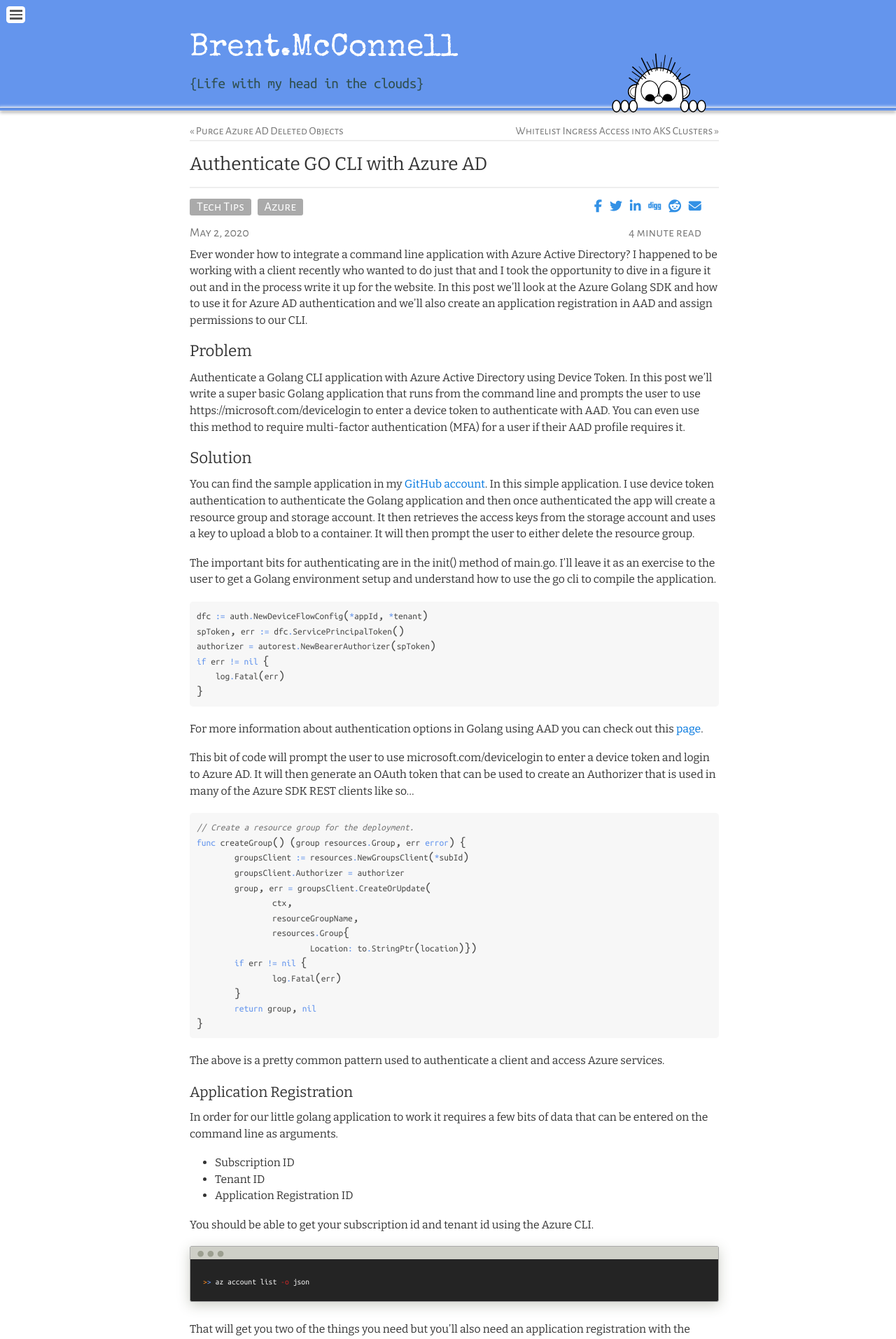
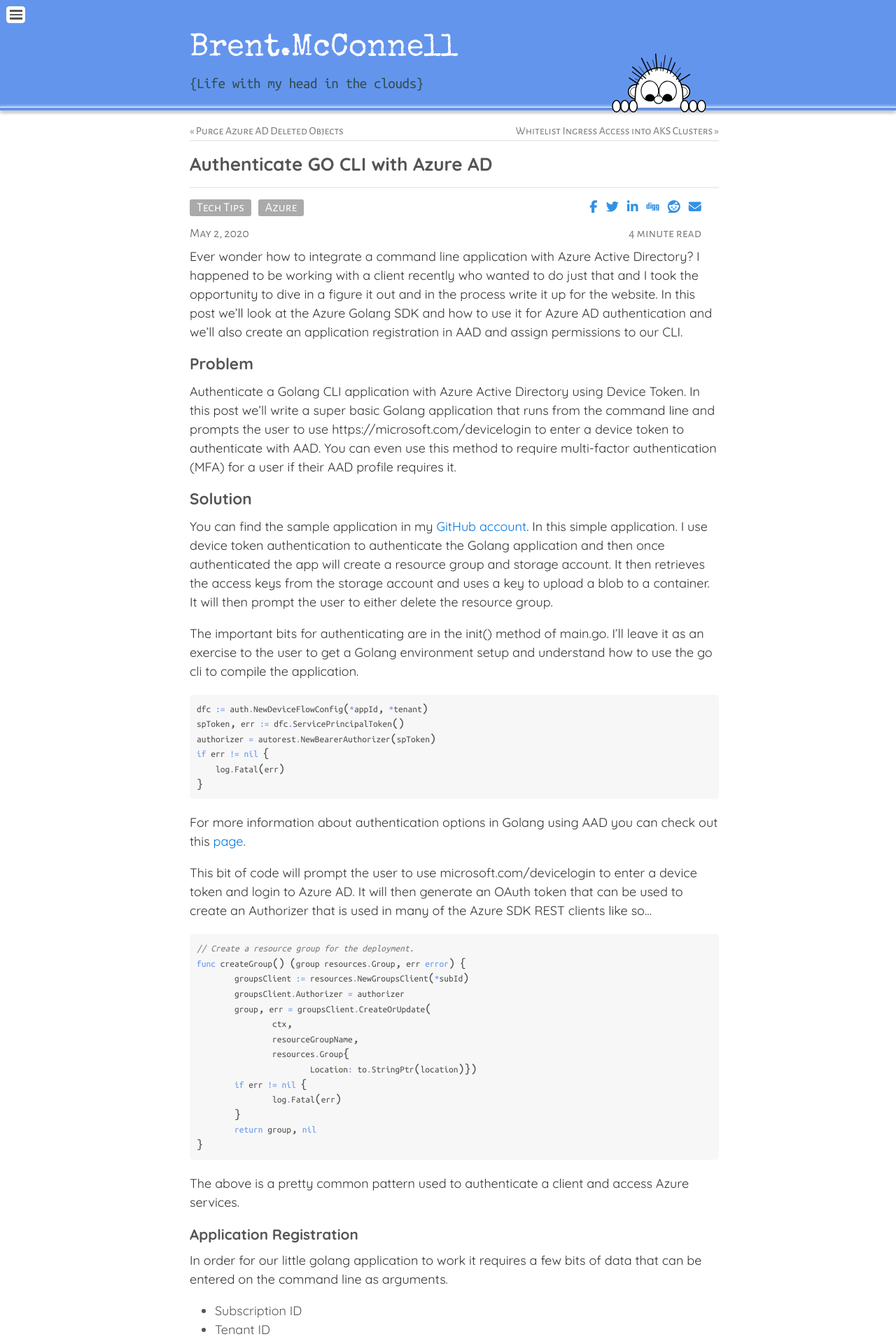
Before and after one commit to brentmcconnell/brentmcconnell.github.io, a Jekyll site: the page built from _posts/2020-05-02-golang-cli-aad.md, in a window 1280 px wide. Shown: the top 1914 px of the page at 70% size. Built offline with Jekyll 4.4.1, drawn with Linux system fonts in a browser that asks for light colours; nearby versions of some CDN libraries.

Commit message:
changed styles

```diff
--- a/_includes/head.html
+++ b/_includes/head.html
@@ -42,6 +42,7 @@
 
     <!-- Fonts -->
     {% if site.extended_fonts %}
+    <link href="https://fonts.googleapis.com/css2?family=Quicksand:wght@300;400;500;600;700&display=swap" rel="stylesheet">
     <link href="//fonts.googleapis.com/css?family=Bitter:400,400i,700&amp;display=swap" rel="stylesheet">
     <link href="//fonts.googleapis.com/css?family=Alegreya+Sans+SC&display=swap" rel="stylesheet">
     <link href="//fonts.googleapis.com/css?family=Special+Elite&display=swap" rel="stylesheet">
--- a/_sass/_posts.scss
+++ b/_sass/_posts.scss
@@ -52,13 +52,13 @@
 .posts .post-title {
     font-family: $font-family !important;
     font-size: 1.45rem !important;
-    color: #333;
+    color: $dark-gray;
 }
 
 .post-link .post-title {
   margin-top: 0;
   font-size: 1.15rem;
-  font-weight: normal;
+  font-weight: $heading-font-weight;
   font-family:$link-font-family;
   //color: #333;
 }
--- a/_sass/_variables.scss
+++ b/_sass/_variables.scss
@@ -3,7 +3,8 @@
 $bold-font-weight: bold !default;
 
 //$font-family: 'Bitter','Quattrocento', 'PT Serif', Georgia, 'Times New Roman', serif !default;
-$font-family: Bitter, Dotum, sans-serif;
+//$font-family: Bitter, Dotum, sans-serif;
+$font-family: Quicksand, sans-serif;
 /* $heading-font-family: $font-family; */
 $title-font-family: 'Special Elite', serif !default;
 /* $link-font-family: 'Alegreya Sans SC', sans-serif; */
@@ -19,7 +20,8 @@
 
 $line-height: 1.5 !default;
 $title-color: royalblue;
-$heading-font-weight: normal !default;
+$heading-font-weight: bold !default;
+//$heading-font-weight: normal !default;
 //$heading-font-weight: 900 !default;
 $heading-line-height: 1.25 !default;
 $h1-title: 2.5rem !default;
@@ -67,7 +69,8 @@
 $dark-green: #009f06 !default;
 $light-pink: #ffdddd !default;
 $light-green: #ddffdd !default;
-$dark-gray: #333 !default;
+//$dark-gray: #333 !default;
+$dark-gray: #555 !default;
 $mid-gray: #777 !default;
 $light-gray: #aaa !default;
 $lighter-gray: #eee !default;
--- a/_sass/basscss/_base-typography.scss
+++ b/_sass/basscss/_base-typography.scss
@@ -23,7 +23,7 @@
 dl,
 ol,
 ul {
-  font-size: $h5;
+  font-size: $h4;
   margin-top: 0;
   margin-bottom: $space-2;
 }
```
